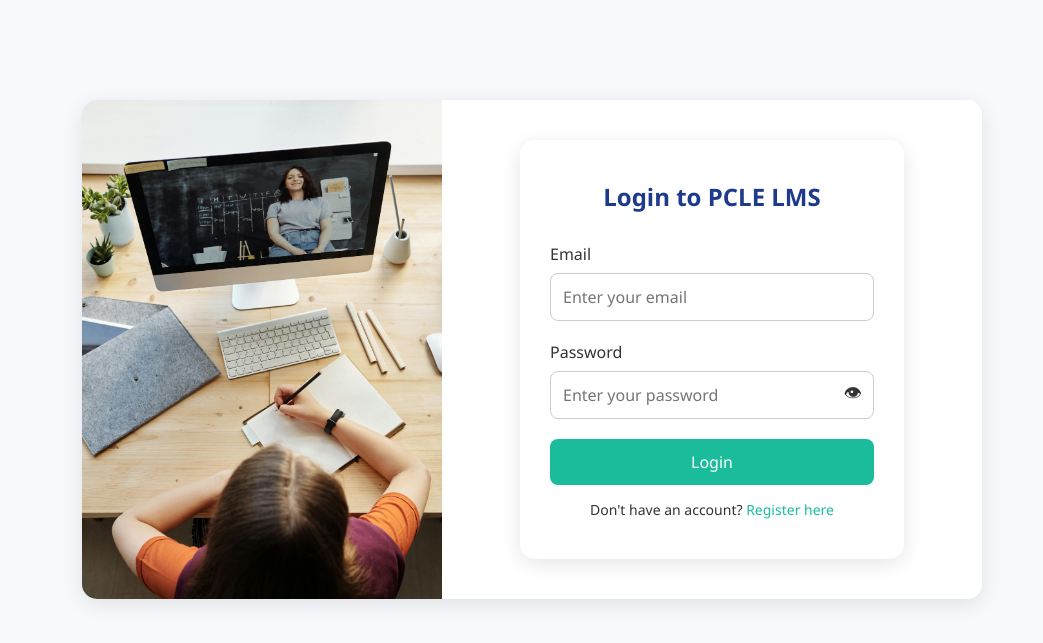
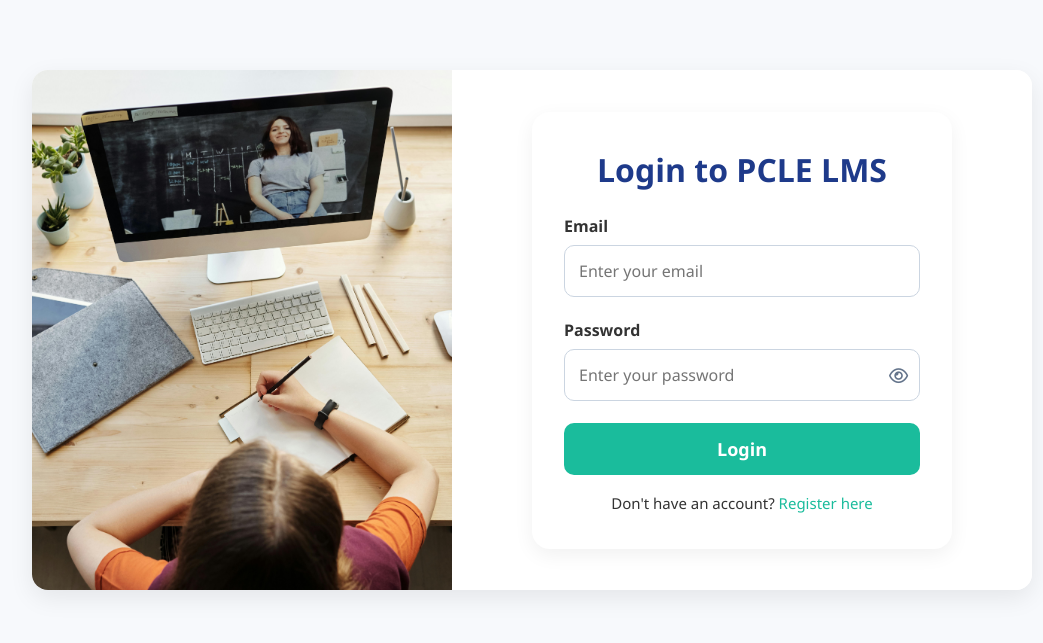
Before and after one commit to Wei6081/pcle-lms, a Flask app: page /login in a window 1280 px wide. Shown: the part 65-708 px from the top of the page, without its empty margins (108-1151 px from the left). Run offline with Flask 3, Linux system fonts and the light colour scheme.

Commit message:
Add files via upload

```diff
--- a/static/login.css
+++ b/static/login.css
@@ -46,20 +46,20 @@ header nav ul li a:hover {
 /* LOGIN PAGE CONTAINER */
 .login-container {
   display: flex;
-  max-width: 900px;  /* limit container width */
-  margin: 100px auto; /* center horizontally */
-  background: white;
-  border-radius: 15px;
-  overflow: hidden;   /* hide overflow for rounded corners */
-  box-shadow: 0 5px 20px rgba(0,0,0,0.1);
+  max-width: 1000px;
+  margin: 70px auto;
+  background: #fff;
+  border-radius: 16px;
+  overflow: hidden;
+  box-shadow: 0 8px 24px rgba(0, 0, 0, 0.08);
 }
 
 /* LEFT IMAGE */
 .login-image {
-  flex: 0 0 40%;       /* take 40% of container width */
+  flex: 0 0 42%;
   background: url('/static/images/login.jpg') no-repeat center center;
   background-size: cover;
-  min-height: 300px;   /* limit height */
+  min-height: 520px;
 }
 
 /* RIGHT FORM */
@@ -69,62 +69,104 @@ header nav ul li a:hover {
   justify-content: center;
   align-items: center;
   padding: 40px 30px;
-  background: white;
+  background: #fff;
 }
 
 .form-content {
-  width: 80%;
-  max-width: 400px;
-  padding: 40px 30px;
-  border-radius: 15px;
-  box-shadow: 0 5px 20px rgba(0,0,0,0.1);
+  width: 100%;
+  max-width: 420px;
+  padding: 36px 32px;
+  border-radius: 18px;
+  box-shadow: 0 6px 20px rgba(0,0,0,0.06);
+  background: #fff;
   text-align: center;
 }
 
 /* FORM STYLING */
 .form-content h2 {
-  margin-bottom: 30px;
+  margin-bottom: 24px;
   color: #1e3a8a;
+  font-size: 2rem;
 }
 
 .form-group {
-  margin-bottom: 20px;
+  margin-bottom: 22px;
   text-align: left;
 }
 
 label {
   display: block;
   margin-bottom: 8px;
-  font-weight: 500;
+  font-weight: 600;
+  font-size: 1rem;
 }
 
 input[type="text"],
 input[type="password"] {
   width: 100%;
-  padding: 12px;
-  border-radius: 8px;
-  border: 1px solid #ccc;
+  padding: 14px 14px;
+  border-radius: 10px;
+  border: 1px solid #cbd5e1;
   font-size: 16px;
+  background: #fff;
 }
 
 input[type="text"]:focus,
 input[type="password"]:focus {
   outline: none;
-  border-color: #1abc9c;
+  border-color: #4f46e5;
+  box-shadow: 0 0 0 3px rgba(79, 70, 229, 0.12);
+}
+
+/* PASSWORD FIELD */
+.password-wrapper {
+  position: relative;
+  display: flex;
+  align-items: center;
+}
+
+.password-wrapper input {
+  width: 100%;
+  padding: 14px 46px 14px 14px;
+}
+
+.toggle-password {
+  position: absolute;
+  right: 12px;
+  top: 50%;
+  transform: translateY(-50%);
+  border: none;
+  background: transparent;
+  color: #64748b;
+  cursor: pointer;
+  font-size: 17px;
+  padding: 0;
+  display: flex;
+  align-items: center;
+  justify-content: center;
+}
+
+.toggle-password:hover {
+  color: #2563eb;
+}
+
+.toggle-password:focus {
+  outline: none;
 }
 
 /* BUTTON */
 .btn {
   display: block;
   width: 100%;
-  padding: 12px;
-  margin-top: 10px;
+  padding: 14px;
+  margin-top: 8px;
   background-color: #1abc9c;
   color: white;
   border: none;
-  border-radius: 8px;
+  border-radius: 10px;
   cursor: pointer;
-  font-size: 16px;
+  font-size: 18px;
+  font-weight: 600;
   transition: background 0.3s;
 }
 
@@ -134,8 +176,8 @@ input[type="password"]:focus {
 
 /* REGISTER NOTE */
 .note {
-  margin-top: 15px;
-  font-size: 14px;
+  margin-top: 18px;
+  font-size: 15px;
 }
 
 .note a {
@@ -150,47 +192,32 @@ input[type="password"]:focus {
 /* FLASH MESSAGES */
 .flash.success {
   color: green;
-  margin-bottom: 15px;
+  margin-bottom: 16px;
 }
 
 .flash.error {
   color: red;
-  margin-bottom: 15px;
+  margin-bottom: 16px;
 }
 
 /* RESPONSIVE */
 @media screen and (max-width: 768px) {
   .login-container {
     flex-direction: column;
+    margin: 30px 16px;
   }
 
   .login-image {
     width: 100%;
-    height: 200px;
+    min-height: 220px;
   }
 
   .login-form {
     width: 100%;
-    padding: 30px 20px;
+    padding: 24px 18px;
+  }
+
+  .form-content {
+    padding: 24px 20px;
   }
 }
-
-
-
-.password-wrapper {
-  position: relative;
-}
-
-.password-wrapper input {
-  padding-right: 45px;
-}
-
-.toggle-password {
-  position: absolute;
-  right: 12px;
-  top: 50%;
-  transform: translateY(-50%);
-  cursor: pointer;
-  font-size: 18px;
-  user-select: none;
-}
--- a/templates/login.html
+++ b/templates/login.html
@@ -5,6 +5,7 @@
   <meta name="viewport" content="width=device-width, initial-scale=1.0">
   <title>PCLE LMS Login</title>
   <link rel="stylesheet" href="{{ url_for('static', filename='login.css') }}">
+  <link rel="stylesheet" href="https://cdnjs.cloudflare.com/ajax/libs/font-awesome/6.5.0/css/all.min.css">
 </head>
 <body>
 
@@ -46,26 +47,38 @@
             <label for="password">Password</label>
             <div class="password-wrapper">
               <input type="password" id="password" name="password" placeholder="Enter your password" required>
-              <span class="toggle-password" onclick="togglePassword('password', this)">👁</span>
+              <button type="button" class="toggle-password" onclick="togglePassword('password', this)" aria-label="Show password">
+                <i class="fa-regular fa-eye"></i>
+              </button>
             </div>
           </div>
 
           <button type="submit" class="btn">Login</button>
-          <p class="note">Don't have an account? <a href="{{ url_for('register') }}">Register here</a></p>
+
+          <p class="note">
+            Don't have an account?
+            <a href="{{ url_for('register') }}">Register here</a>
+          </p>
         </form>
       </div>
     </div>
   </div>
 
   <script>
-    function togglePassword(id, icon) {
+    function togglePassword(id, button) {
       const input = document.getElementById(id);
+      const icon = button.querySelector("i");
+
       if (input.type === "password") {
         input.type = "text";
-        icon.textContent = "🙈";
+        icon.classList.remove("fa-eye");
+        icon.classList.add("fa-eye-slash");
+        button.setAttribute("aria-label", "Hide password");
       } else {
         input.type = "password";
-        icon.textContent = "👁";
+        icon.classList.remove("fa-eye-slash");
+        icon.classList.add("fa-eye");
+        button.setAttribute("aria-label", "Show password");
       }
     }
   </script>
```
Also changed, not shown: static/recommended.css (added, +111 -0 lines), static/register.css (+60 -37 lines), templates/recommended_module.html (+23 -23 lines), templates/register.html (+16 -5 lines).
